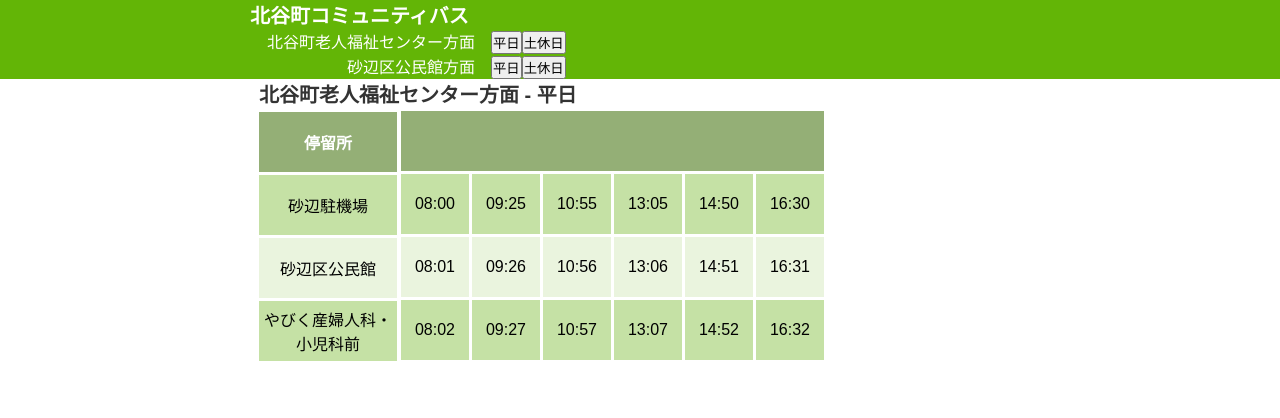
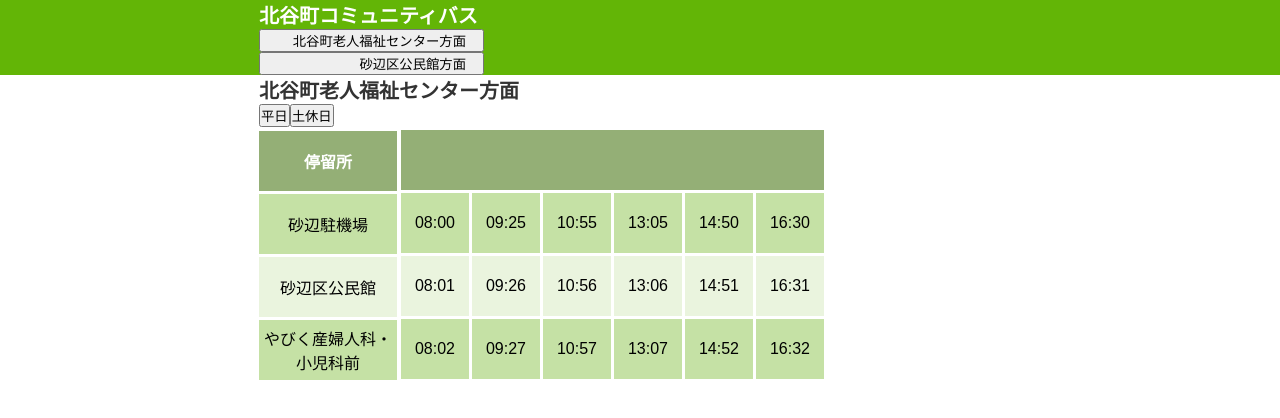
Before and after one commit to kdaisho/timetable-cbus, a React (Vite) app: page / in a window 1280 px wide. Shown: the top 418 px of the page. Built offline with nearby package versions, Linux system fonts and the light colour scheme.

Commit message:
Separating week buttons

```diff
--- a/src/App.js
+++ b/src/App.js
@@ -2,6 +2,7 @@ import React, { Component } from "react";
 import { render } from "react-dom";
 import Header from "./Header";
 import Table from "./Table";
+import WeekButton from "./WeekButton";
 import headerItem from "../data/headerItem.json";
 import schedules from "../data/schedules.json";
 
@@ -20,9 +21,15 @@ class App extends Component {
             this.setState({
                 direction: event.target.dataset.dirname,
                 directionId: event.target.dataset.dirid,
-                type: event.target.dataset.type,
-                day: event.target.dataset.day,
-                dayId: event.target.dataset.dayid
+                type: event.target.dataset.type
+            });
+        };
+
+        this.toggleDay = event => {
+            const day = event.target.dataset.day;
+            this.setState({
+                day: headerItem[day].name,
+                dayId: day
             });
         };
     }
@@ -34,14 +41,15 @@ class App extends Component {
                     directions={headerItem.directions}
                     toggleDirection={this.toggleDirection}
                 />
-                <Table
-                    arrivals={this.state.arrivals}
-                    direction={this.state.direction}
-                    directionId={this.state.directionId}
-                    day={this.state.day}
-                    dayId={this.state.dayId}
-                    // toggleDay={this.toggleDay}
-                />
+                <div className="wrapper main-padding">
+                    <h2 className="direction-name">{this.state.direction}</h2>
+                    <WeekButton toggleDay={this.toggleDay} />
+                    <Table
+                        arrivals={this.state.arrivals}
+                        directionId={this.state.directionId}
+                        dayId={this.state.dayId}
+                    />
+                </div>
             </section>
         );
     }
--- a/src/Header.js
+++ b/src/Header.js
@@ -4,28 +4,17 @@ const Header = props => {
     const { directions, toggleDirection } = props;
     return (
         <header>
-            <div className="wrapper">
+            <div className="wrapper main-padding">
                 <h1 className="title">北谷町コミュニティバス</h1>
                 {directions.map(dir => (
                     <div className="buttons" key={dir.id}>
-                        <span className="buttons-title">{dir.dirName}</span>
                         <button
+                            className="buttons-title"
                             onClick={toggleDirection}
                             data-dirname={dir.dirName}
                             data-dirid={dir.dirId}
-                            data-day={dir.weekday.name}
-                            data-dayid={dir.weekday.value}
                         >
-                            {dir.weekday.name}
-                        </button>
-                        <button
-                            onClick={toggleDirection}
-                            data-dirname={dir.dirName}
-                            data-dirid={dir.dirId}
-                            data-day={dir.weekend.name}
-                            data-dayid={dir.weekend.value}
-                        >
-                            {dir.weekend.name}
+                            {dir.dirName}
                         </button>
                     </div>
                 ))}
--- a/src/Table.js
+++ b/src/Table.js
@@ -1,21 +1,15 @@
 import React from "react";
 
 const Table = props => {
-    const { arrivals, direction, day, directionId, dayId } = props;
+    const { arrivals, directionId, dayId } = props;
+    console.log(directionId, dayId);
+    console.log(arrivals["rojin"]["weekday"]);
     return (
-        <div className="wrapper is-main">
-            <h2 className="direction-name">
-                {direction} - {day}
-            </h2>
-            {/* <div>
-                <button onClick={}>Weekday</button>
-                <button onClick={}>Weekend</button>
-            </div> */}
         <div className="wrapper-table">
             <div className="table-scroll">
                 <table className="table">
                     <thead>
-                            <tr class="first-row">
+                        <tr className="first-row">
                             <td className="fixed">
                                 <span>停留所</span>
                             </td>
@@ -39,7 +33,6 @@ const Table = props => {
                 </table>
             </div>
         </div>
-        </div>
     );
 };
 export default Table;
--- /dev/null
+++ b/src/WeekButton.js
@@ -0,0 +1,16 @@
+import React from "react";
+
+const WeekButton = props => {
+    return (
+        <div>
+            <button onClick={props.toggleDay} data-day="weekday">
+                平日
+            </button>
+            <button onClick={props.toggleDay} data-day="weekend">
+                土休日
+            </button>
+        </div>
+    );
+};
+
+export default WeekButton;
--- a/src/scss/partials/general.scss
+++ b/src/scss/partials/general.scss
@@ -10,8 +10,13 @@ body * {
     max-width: 780px;
     width: 100%;
 
-    &.is-main {
-        box-sizing: border-box;
-        padding: 0 9px;
-    }
+    // &.is-main {
+    //     box-sizing: border-box;
+    //     padding: 0 9px;
+    // }
 }
+
+.main-padding {
+    box-sizing: border-box;
+    padding: 0 9px;
+}
```
Lines whose indentation alone changed are shown as unchanged.
